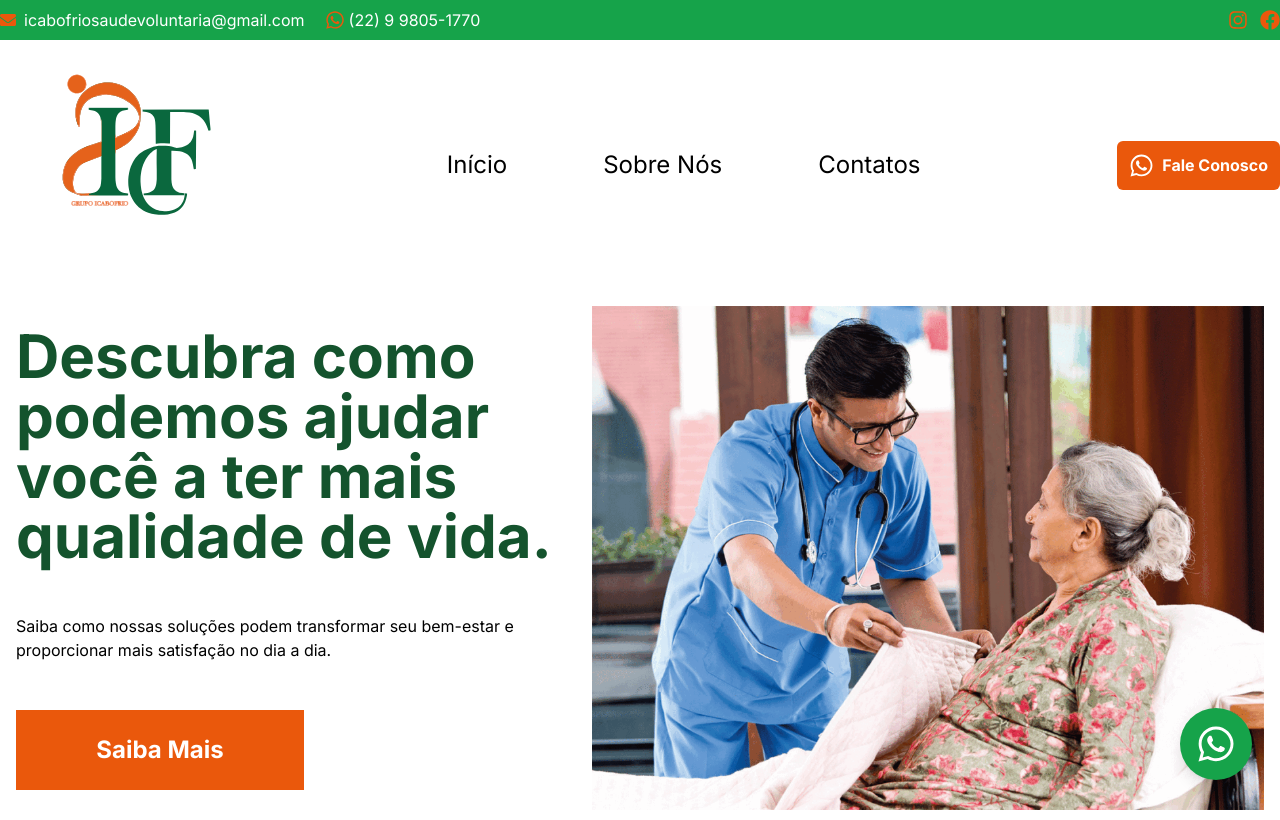
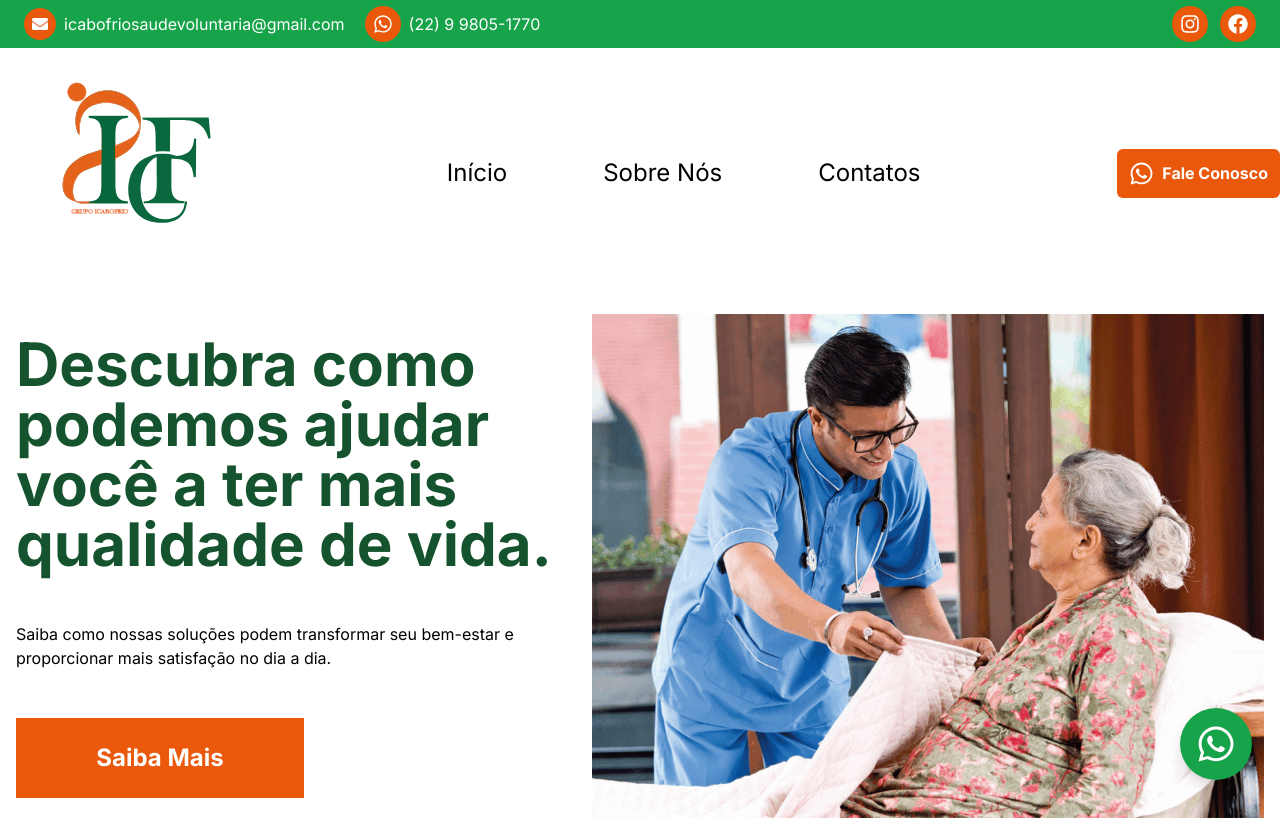
Before and after one commit to VictorEdsonsr/icabofrio-ong, a Next.js app: page / in a window 1280 px wide. Shown: the top 820 px of the page. Built offline with nearby package versions, Linux system fonts and the light colour scheme.

Commit message:
refactor: header modified

```diff
--- a/src/app/layout.tsx
+++ b/src/app/layout.tsx
@@ -20,23 +20,25 @@ export default function RootLayout({
   return (
     <html lang="en">
       <body className={inter.className}  >
-        <header className="h-10 bg-green-600 text-white hidden md:flex" >
-          <div className="container flex flex-row justify-between w-full mx-auto">
+        <header className="h-10 p-6 bg-green-600 text-white hidden md:flex" >
+          <div className="container flex flex-row justify-between w-full  mx-auto">
             <div className="flex flex-row justify-center items-center">
 
               <Link className="flex flex-row justify-center items-center mr-5" href="mailto:icabofriosaudevoluntaria@gmail.com">
-                <FaEnvelope className="text-orange-600 mr-2" /> icabofriosaudevoluntaria@gmail.com
+                <span className="bg-orange-600 rounded-full p-2 flex flex-col justify-center items-center  mr-2"> <FaEnvelope className="text-white " /></span> icabofriosaudevoluntaria@gmail.com
               </Link>
 
               <Link href="https://wa.me/5522998051770" className="flex flex-row justify-center items-center">
-                <FaWhatsapp size={20} className="text-orange-600 mr-1" /> (22) 9 9805-1770
+                <span className="bg-orange-600 rounded-full p-2 flex flex-col justify-center items-center  mr-2"><FaWhatsapp size={20} className="text-white " /></span> (22) 9 9805-1770
               </Link>
             </div>
             <div className="flex flex-row justify-center items-center">
-              <Link href="https://www.instagram.com/icabofriosaudevoluntaria/">
-                <FaInstagram size={20} className="text-orange-600 mr-3" />
+              <Link className="bg-orange-600 rounded-full p-2 flex flex-col justify-center items-center mr-3" href="https://www.instagram.com/icabofriosaudevoluntaria/">
+                <FaInstagram size={20} className="text-white " />
               </Link>
-              <FaFacebook size={20} className="text-orange-600" />
+              <span className="bg-orange-600 rounded-full p-2 flex flex-col justify-center items-center" >
+                <FaFacebook size={20} className="text-white" />
+              </span>
             </div>
           </div>
         </header>
```
